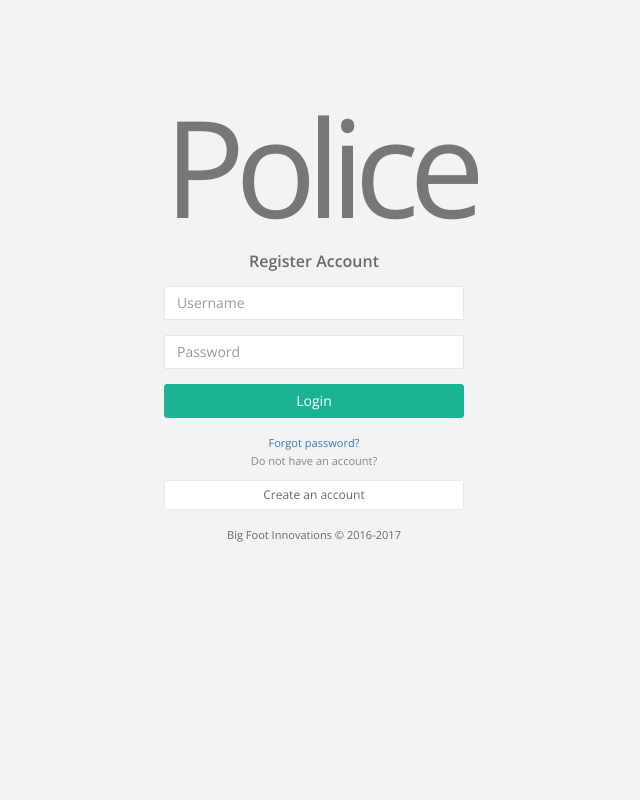
After one commit to mwaz/pmgmt, a PHP site: page /login.php in a window 1280 px wide. The commit adds this page. Shown: the whole page, without its empty margins (326-966 px from the left). Run offline with PHP 8.4, Linux system fonts and the light colour scheme.

Commit message:
working login and signup.php added .gitignore file not connected to the database

```diff
--- /dev/null
+++ b/login.php
@@ -0,0 +1,54 @@
+<!DOCTYPE html>
+<html>
+
+<head>
+
+    <meta charset="utf-8">
+    <meta name="viewport" content="width=device-width, initial-scale=1.0">
+
+    <title>Rongai Police | Login</title>
+
+    <link href="css/bootstrap.min.css" rel="stylesheet">
+    <link href="font-awesome/css/font-awesome.css" rel="stylesheet">
+
+    <link href="css/animate.css" rel="stylesheet">
+    <link href="css/style.css" rel="stylesheet">
+
+</head>
+
+<body class="gray-bg">
+
+    <div class="middle-box text-center loginscreen animated fadeInDown">
+        <div>
+            <div>
+
+                <h6 class="logo-name"><small>Police</small>  </h6>
+
+            </div>
+            <h3>Register Account</h3>
+
+            <form class="m-t" role="form" >
+                <div class="form-group">
+                    <input type="email" class="form-control" placeholder="Username" required="">
+                </div>
+                <div class="form-group">
+                    <input type="password" class="form-control" placeholder="Password" required="">
+                </div>
+                <button type="submit" class="btn btn-primary block full-width m-b">Login</button>
+
+                <a href="#"><small>Forgot password?</small></a>
+                <p class="text-muted text-center"><small>Do not have an account?</small></p>
+                <a class="btn btn-sm btn-white btn-block" href="register.php">Create an account</a>
+            </form>
+            <p class="m-t"> <small>Big Foot Innovations &copy; 2016-2017</small></p>
+        </div>
+    </div>
+
+    <!-- Mainly scripts -->
+    <script src="js/jquery-2.1.1.js"></script>
+    <script src="js/bootstrap.min.js"></script>
+
+</body>
+
+
+</html>
```
Also changed, not shown: register.php (renamed from register.html, +7 -8 lines), 404.php (renamed from 404.html), contacts.php (renamed from contacts.html), index.php (renamed from index.html), 1 other file.
